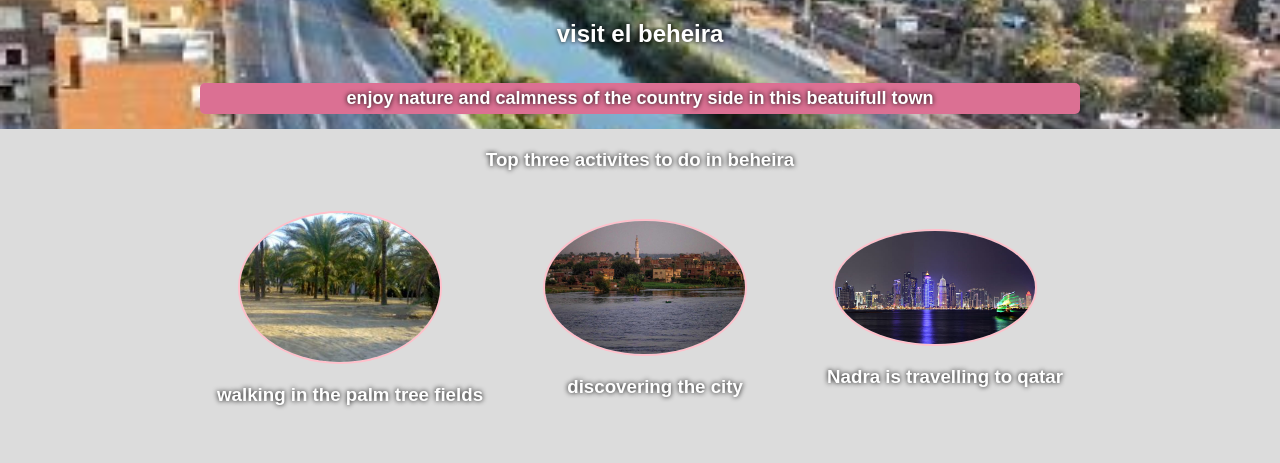
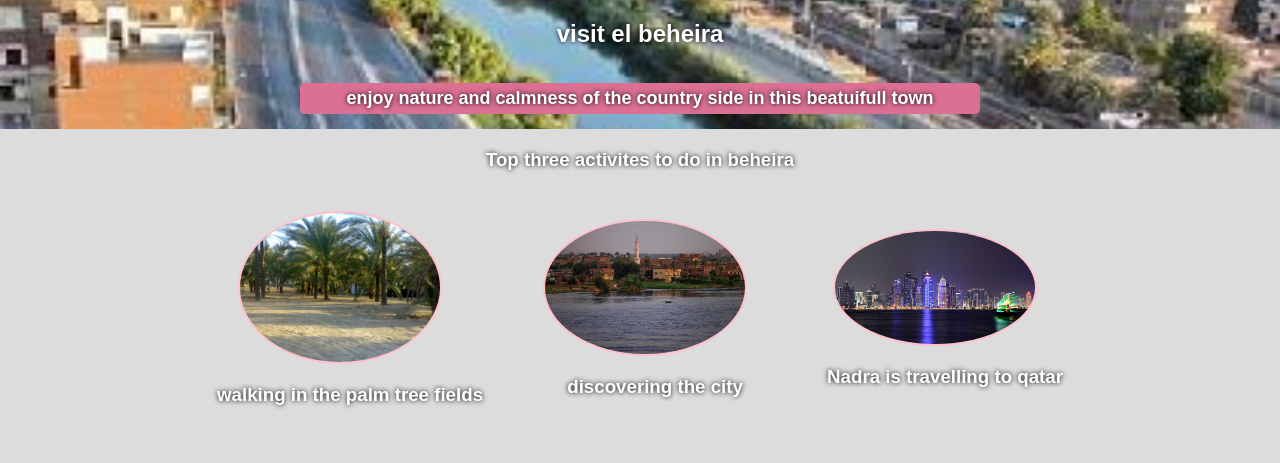
Before and after one commit to Nadra9/solo, a plain HTML site: page index.html in a window 1280 px wide. Shown: the top 463 px of the page. Drawn offline with Linux system fonts and the light colour scheme.

Commit message:
editing the subheading margin

```diff
--- a/index.css
+++ b/index.css
@@ -29,7 +29,7 @@ h2, h3 {
 .subheading {
   font-size: 18px;
   background-color: palevioletred;
-  margin: 15px 200px 15px 200px;
+  margin: 15px 300px 15px 300px;
   padding: 5px;
   border-radius: 5px;
   }
```
